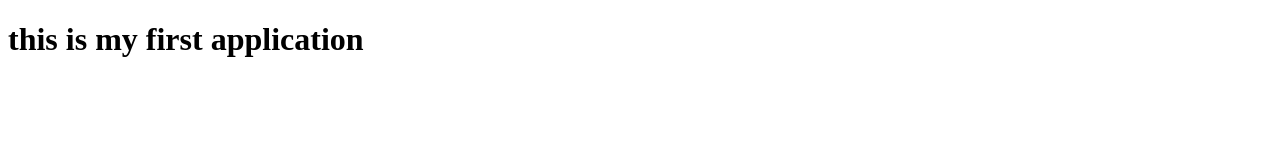
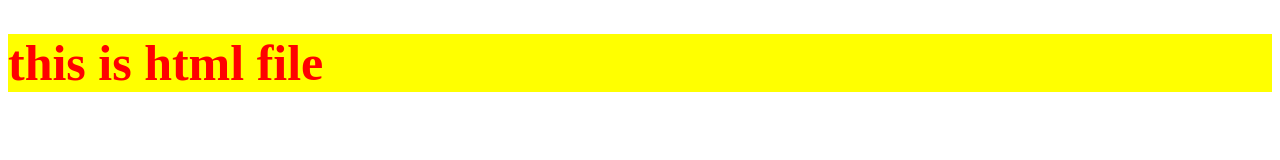
Before and after one commit to siripurapumahesh2019-glitch/git-course, a plain HTML site: page index.html in a window 1280 px wide. Drawn offline with Linux system fonts and the light colour scheme.

Commit message:
add style page

```diff
--- a/index.html
+++ b/index.html
@@ -4,8 +4,15 @@
     <meta charset="UTF-8">
     <meta name="viewport" content="width=device-width, initial-scale=1.0">
     <title>Document</title>
+    <style>
+        h1{
+            color: red;
+            background-color: yellow;
+            font-size: 50px;
+        }
+    </style>
 </head>
 <body>
-    <h1>this is my first application</h1>
+    <h1>this is html file</h1>
 </body>
 </html>
```
